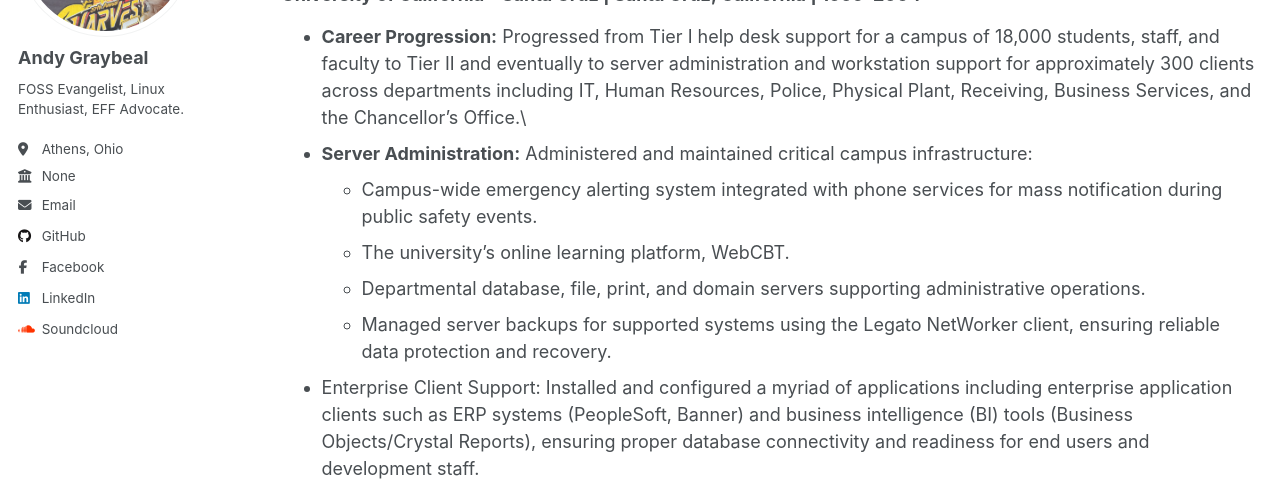
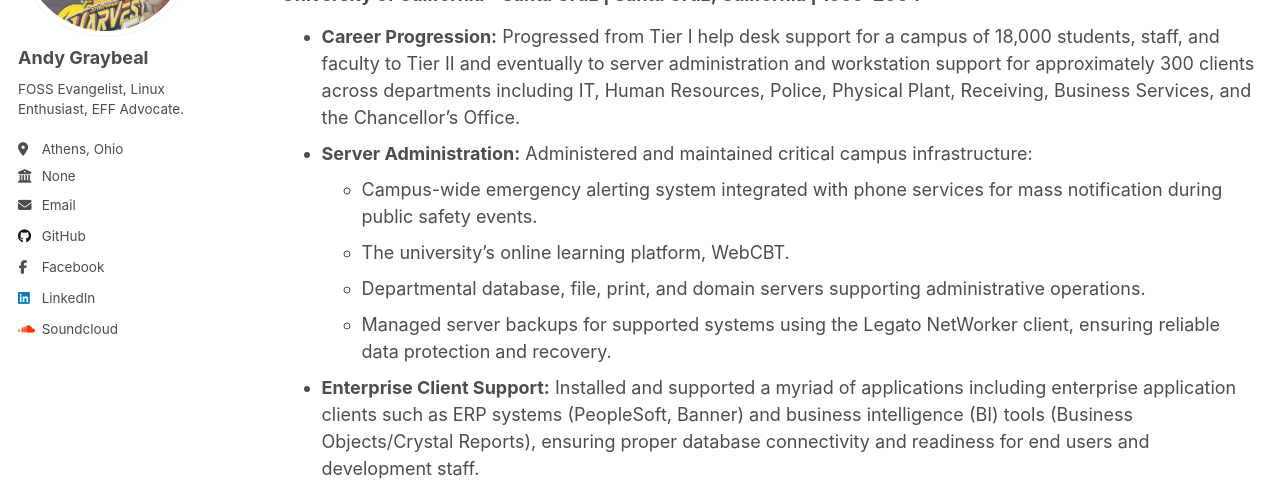
Before and after one commit to andy-graybeal/andy-graybeal.github.io, a Jekyll site: the page built from _pages/resume.md, in a window 1280 px wide and 900 px high, scrolled down 990 px. Shown: the part 234-721 px from the top of the window. Built offline with Jekyll 4.4.1, drawn with Linux system fonts in a browser that asks for light colours; a script that is not in the unit is left out; some of the changed text lies outside the part shown.

Commit message:
Fix formatting and punctuation in resume.md

```diff
--- a/_pages/resume.md
+++ b/_pages/resume.md
@@ -30,13 +30,13 @@ I have 20+ years of experience designing, securing, and supporting enterprise in
 
 ## Tech Support Analyst
 ### University of California – Santa Cruz \| Santa Cruz, California \| 1999–2004
-  * **Career Progression:** Progressed from Tier I help desk support for a campus of 18,000 students, staff, and faculty to Tier II and eventually to server administration and workstation support for approximately 300 clients across departments including IT, Human Resources, Police, Physical Plant, Receiving, Business Services, and the Chancellor's Office.\
+  * **Career Progression:** Progressed from Tier I help desk support for a campus of 18,000 students, staff, and faculty to Tier II and eventually to server administration and workstation support for approximately 300 clients across departments including IT, Human Resources, Police, Physical Plant, Receiving, Business Services, and the Chancellor's Office.
   * **Server Administration:** Administered and maintained critical campus infrastructure:
     *   Campus-wide emergency alerting system integrated with phone services for mass notification during public safety events.
     *   The university's online learning platform, WebCBT.
     *   Departmental database, file, print, and domain servers supporting administrative operations.
     *   Managed server backups for supported systems using the Legato NetWorker client, ensuring reliable data protection and recovery.
-  * Enterprise Client Support: Installed and configured a myriad of applications including enterprise application clients such as ERP systems (PeopleSoft, Banner) and business intelligence (BI) tools (Business Objects/Crystal Reports), ensuring proper database connectivity and readiness for end users and development staff.
+  * **Enterprise Client Support:** Installed and supported a myriad of applications including enterprise application clients such as ERP systems (PeopleSoft, Banner) and business intelligence (BI) tools (Business Objects/Crystal Reports), ensuring proper database connectivity and readiness for end users and development staff.
   * **Training Lab Administration:** Managed and maintained two computer labs for the Human Resources department, each housing approximately 40 workstations, ensuring availability and readiness for staff training and departmental operations.
   * **Operations & Support: Diagnosed and resolved network connectivity and system anomalies impacting availability and security. Managed support requests within a ticketed workflow, maintaining SLA compliance across multiple departments and adapting communication style for faculty, staff, and students.
 
@@ -56,7 +56,7 @@ I have 20+ years of experience designing, securing, and supporting enterprise in
  * **Network Infrastructure:** Installed and supported network infrastructure, servers, and workstations for retail, manufacturing, and public sector clients in Novell NetWare and Windows environments, serving organizations including Glassfloss Industries, Zebco Industries, and the Lancaster Police Department.
  * **Network Migrations:** Executed client infrastructure projects including multiple ARCnet-to-Ethernet network migrations and Novell NetWare 3.x to 4.1 migrations.
  * **Internet Connectivity:** Integrated Windows NT Internet gateway and proxy server solutions into Novell NetWare business networks, enabling secure shared Internet access for commercial clients.
- *  **ISP Technical Support:**: Delivered outsourced telephone technical support for Fairfield Internet, a regional Internet service provider (ISP), assisting customers with dial-up connectivity, modem configuration, web browser and email client configuration, and Internet access issues.
+ *  **ISP Technical Support:** Delivered outsourced telephone technical support for Fairfield Internet, a regional Internet service provider (ISP), assisting customers with dial-up connectivity, modem configuration, web browser and email client configuration, and Internet access issues.
  *  **Desktop Support:** Provided on-site, in-house, and telephone technical support for commercial and residential clients. Built, upgraded, and repaired desktop systems, including hardware installation, operating system installation, and system configuration.
 
 ## Machine Operator
```
